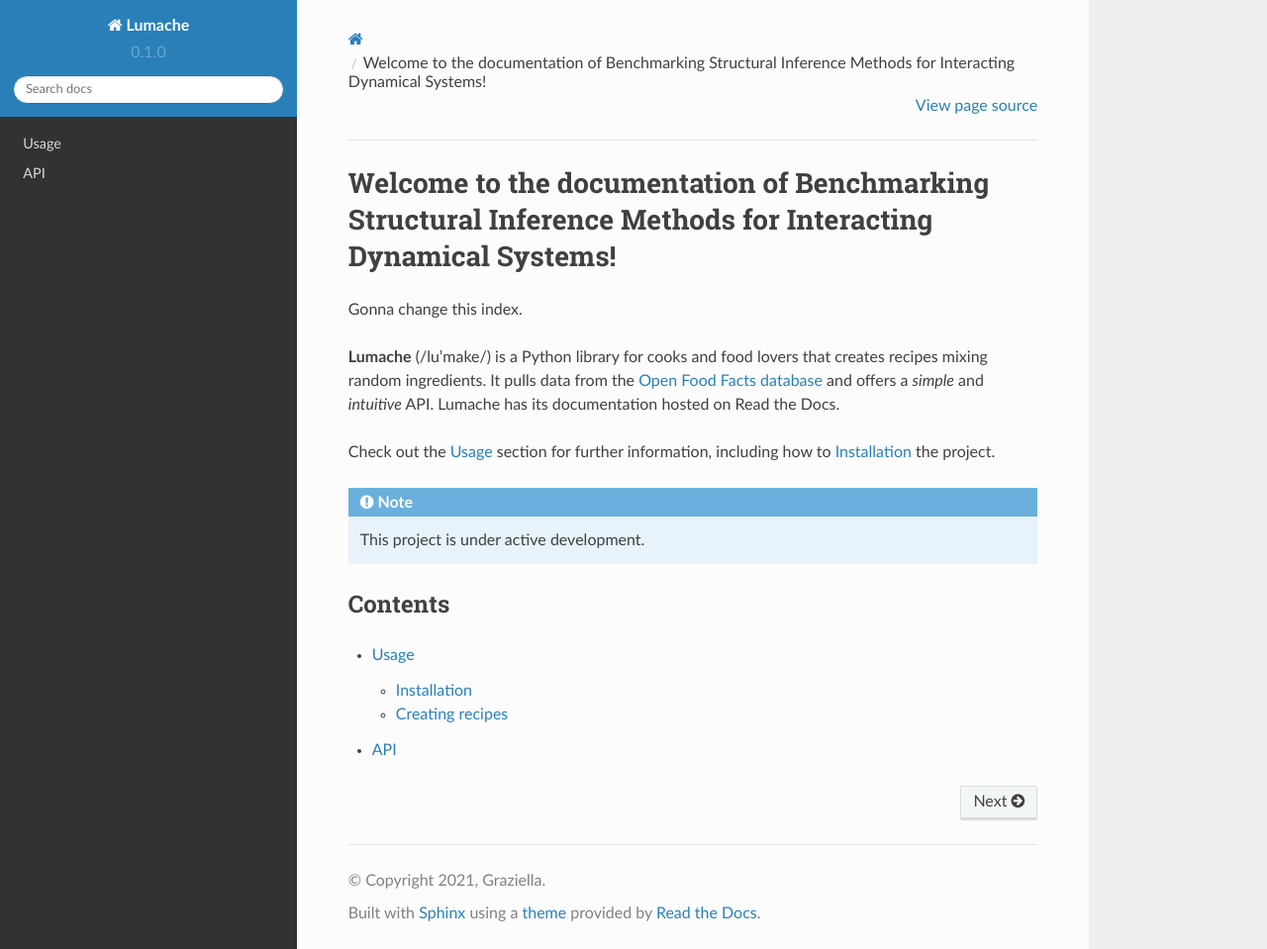
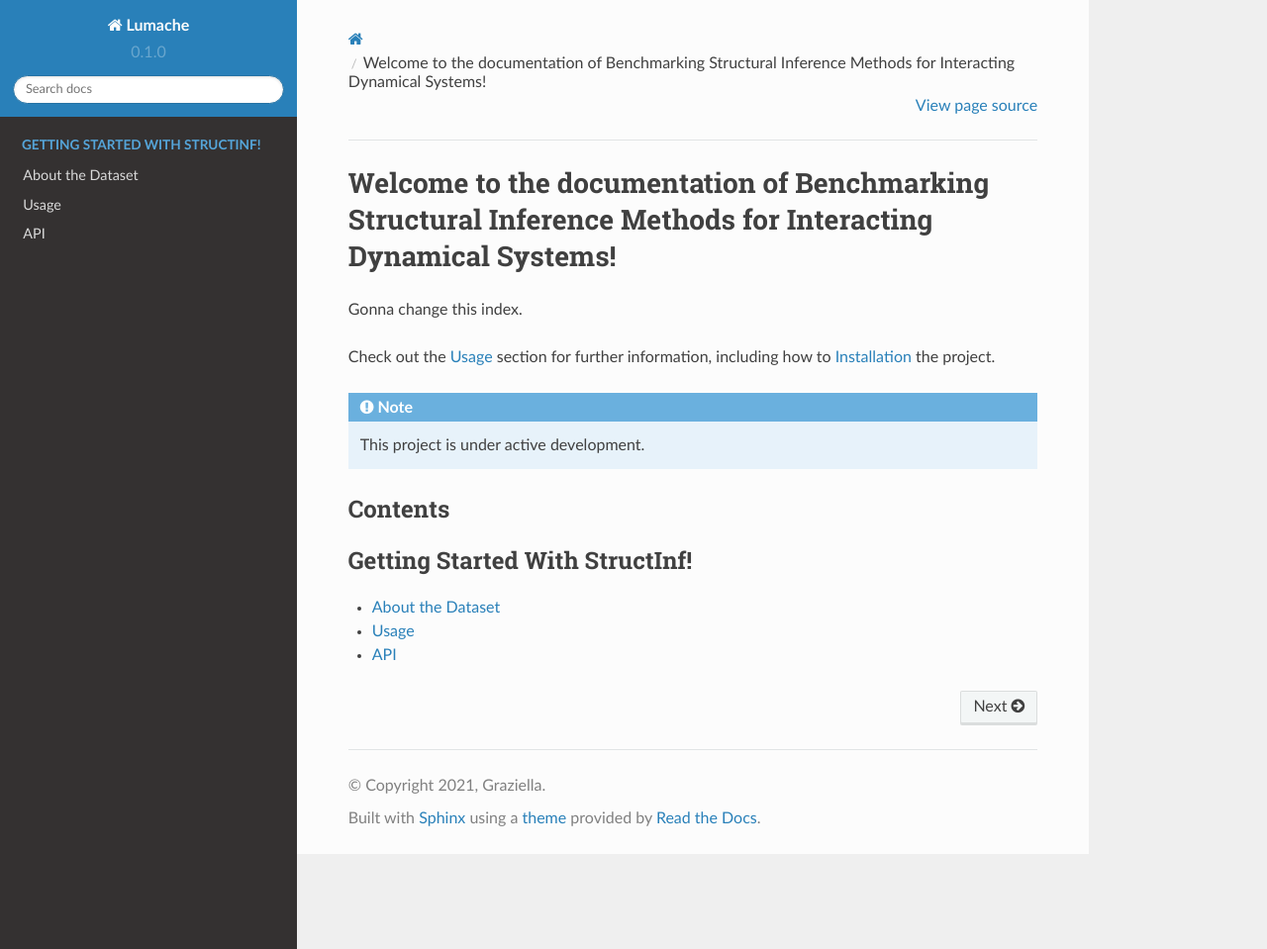
Before and after one commit to wang422003/Benchmarking-Structural-Inference-Methods-for-Interacting-Dynamical-Systems, a Sphinx documentation site: the page built from docs/source/index.rst, in a window 1280 px wide and 959 px high. Shown: the whole window at 99% size. Built offline with Sphinx 7.4.7 and the Read the Docs theme 2.0.0, drawn with Linux system fonts in a browser that asks for light colours.

Commit message:
Update index.rst

```diff
--- a/docs/source/index.rst
+++ b/docs/source/index.rst
@@ -2,12 +2,6 @@
 ============================================================================================================
 
 Gonna change this index.
-
-**Lumache** (/lu'make/) is a Python library for cooks and food lovers
-that creates recipes mixing random ingredients.
-It pulls data from the `Open Food Facts database <https://world.openfoodfacts.org/>`_
-and offers a *simple* and *intuitive* API.
-Lumache has its documentation hosted on Read the Docs.
 
 Check out the :doc:`usage` section for further information, including
 how to :ref:`installation` the project.
@@ -19,7 +13,12 @@
 Contents
 --------
 
+
+
 .. toctree::
+   :maxdepth: 1
+   :caption: Getting Started With StructInf!
 
+   about_dataset
    usage
    api
```
